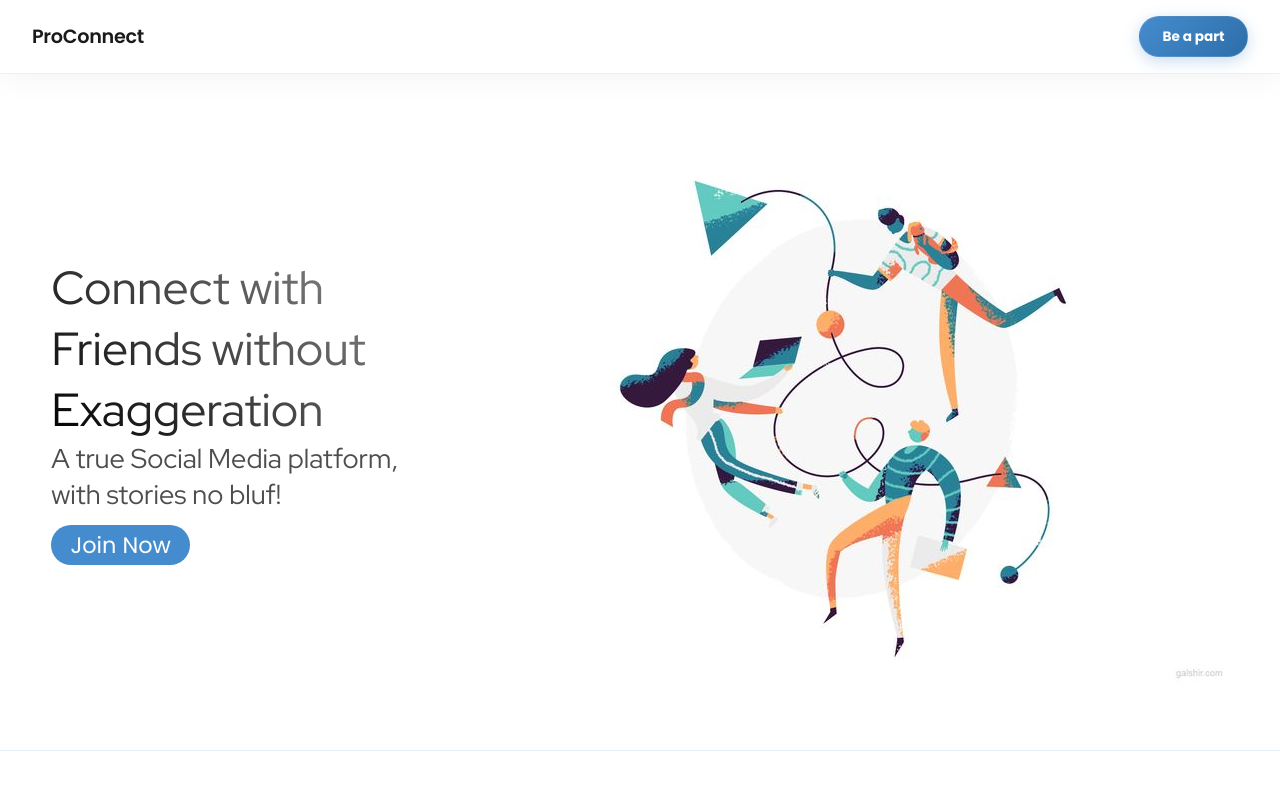
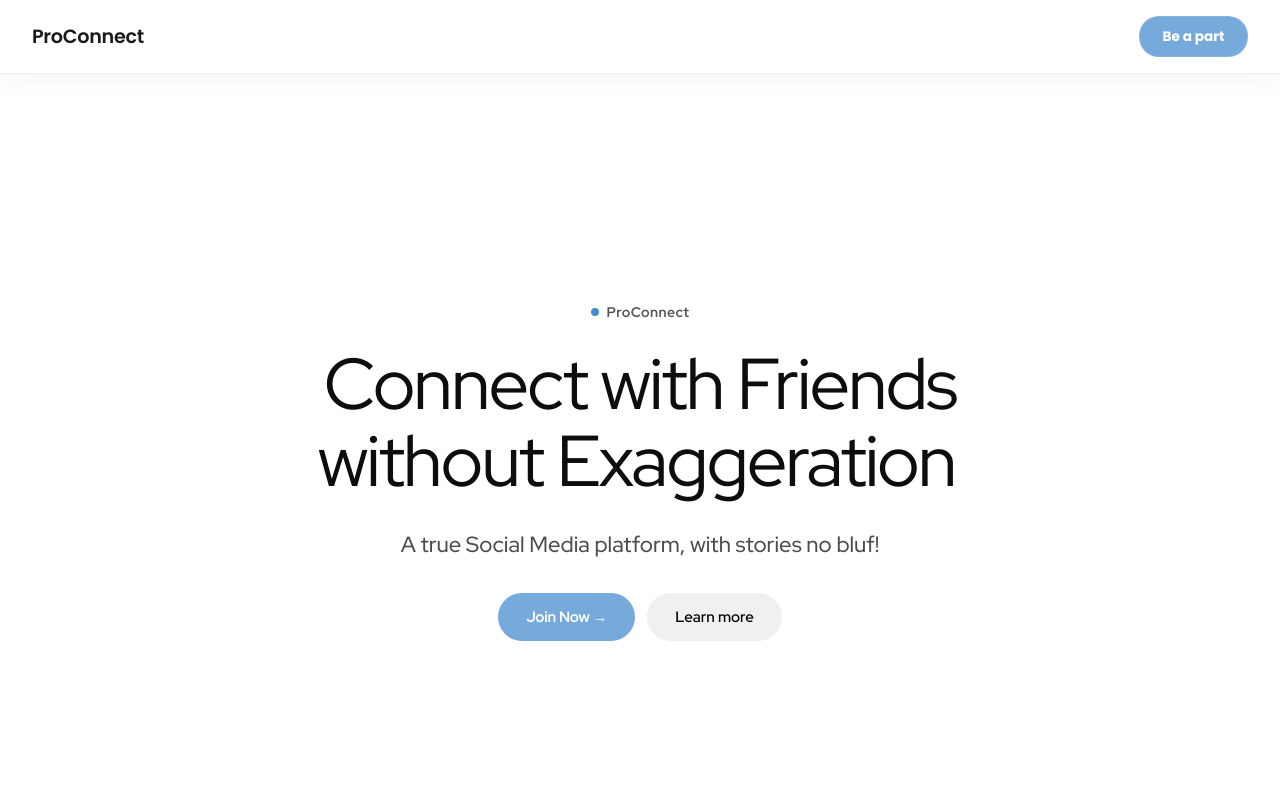
Before and after one commit to shankar-akashkore/ProConnect, a Next.js app in the folder frontend/: page / in a window 1280 px wide. Shown: the top 800 px of the page. Built offline with nearby package versions, Linux system fonts and the light colour scheme; a web font is replaced by a local one.

Commit message:
Index page added UI

```diff
--- a/frontend/src/components/NavbarComponent/styles.module.css
+++ b/frontend/src/components/NavbarComponent/styles.module.css
@@ -71,13 +71,11 @@
 }
 
 .buttonJoin {
-    background: linear-gradient(135deg, rgb(69, 140, 206) 0%, rgb(45, 110, 169) 100%);
+    background: #458ccebb;
     border-radius: 20px;
     padding: 0.6rem 1.4rem;
     color: white;
     cursor: pointer;
-    box-shadow: 0 4px 15px rgba(69, 140, 206, 0.3);
-    transition: all 0.3s ease;
     border: 1px solid rgba(255, 255, 255, 0.1);
     display: flex;
     align-items: center;
@@ -91,8 +89,8 @@
 }
 
 .buttonJoin:hover {
-    transform: translateY(-2px);
-    box-shadow: 0 6px 20px rgba(69, 140, 206, 0.4);
+    background: #458cce;
+
 }
 
 .navSpacer {
--- a/frontend/src/pages/_app.js
+++ b/frontend/src/pages/_app.js
@@ -4,6 +4,7 @@ import { Provider } from "react-redux";
 
 export default function App({ Component, pageProps }) {
   return < >
+  <link href="https://fonts.googleapis.com/css2?family=Red+Hat+Display:wght@400;500;700;900&display=swap" rel="stylesheet" />
   <Provider store={store}>
     <Component {...pageProps} />
   </Provider>
--- a/frontend/src/pages/index.jsx
+++ b/frontend/src/pages/index.jsx
@@ -1,35 +1,106 @@
 import Head from "next/head";
-import Image from "next/image";
-import styles from "@/styles/Home.module.css";
 import { useRouter } from "next/router";
 import UserLayout from "@/layout/UserLayout";
-// const inter = Inter({ subsets: ["latin"] });
+import styles from "@/styles/Home.module.css";
+import { useEffect, useState } from "react";
+
+const FULL_TEXT = "Connect with Friends\nwithout Exaggeration";
 
 export default function Home() {
+  const router = useRouter();
+  const [typed, setTyped] = useState("");
+  const [showCursor, setShowCursor] = useState(true);
+  const [cursorDone, setCursorDone] = useState(false);
+  const [showBrand, setShowBrand] = useState(false);
+  const [showSub, setShowSub] = useState(false);
+  const [showActions, setShowActions] = useState(false);
 
+  // Typewriter effect
+  useEffect(() => {
+    let cancelled = false;
+    const delay = (ms) => new Promise((r) => setTimeout(r, ms));
 
-  const router = useRouter();
+    async function run() {
+      await delay(500);
+
+      for (let i = 0; i < FULL_TEXT.length; i++) {
+        if (cancelled) return;
+        setTyped(FULL_TEXT.slice(0, i + 1));
+        await delay(i < 10 ? 80 : 38 + Math.random() * 30);
+      }
+
+      if (cancelled) return;
+
+      // Typing done — now reveal everything
+      setCursorDone(true);
+      await delay(300);
+      setShowBrand(true);
+      await delay(200);
+      setShowSub(true);
+      await delay(150);
+      setShowActions(true);
+    }
+
+    run();
+    return () => { cancelled = true; };
+  }, []);
+
+  // Blinking cursor — stops once typing is done
+  useEffect(() => {
+    if (cursorDone) return;
+    const interval = setInterval(() => setShowCursor((v) => !v), 530);
+    return () => clearInterval(interval);
+  }, [cursorDone]);
+
+  const lines = typed.split("\n");
 
   return (
     <UserLayout>
+      <Head>
+        <title>ProConnect – Connect without Exaggeration</title>
+      </Head>
+
       <div className={styles.container}>
-        <div className={styles.mainContainer}>
+        <div className={styles.hero}>
 
-          <div className={styles.mainContainer_left}>
-            <p>Connect with Friends without Exaggeration</p>
-            <p>A true Social Media platform, with stories no bluf!</p>
-
-            <div onClick={() => {
-              router.push("/login")
-            }}className={styles.buttonJoin}>
-              <p>Join Now</p>
-            </div>
+          {/* Brand badge — appears after typing */}
+          <div className={`${styles.brand} ${showBrand ? styles.show : ""}`}>
+            <span className={styles.brandDot} />
+            ProConnect
           </div>
 
+          {/* Typewriter headline */}
+          <h1 className={styles.headline}>
+            {lines.map((line, idx) => (
+              <span key={idx}>
+                {line}
+                {idx < lines.length - 1 && <br />}
+              </span>
+            ))}
+            <span
+              className={styles.cursor}
+              style={{ opacity: cursorDone ? 0 : showCursor ? 1 : 0 }}
+            />
+          </h1>
 
-          <div className={styles.mainContainer_right}>
-            <img src="images/home.png" />
+          {/* Subtitle — appears after typing */}
+          <p className={`${styles.subtitle} ${showSub ? styles.show : ""}`}>
+            A true Social Media platform, with stories no bluf!
+          </p>
+
+          {/* Actions — appears after typing */}
+          <div className={`${styles.actions} ${showActions ? styles.show : ""}`}>
+            <button
+              className={styles.btnPrimary}
+              onClick={() => router.push("/login")}
+            >
+              Join Now →
+            </button>
+            <button className={styles.btnSecondary}>
+              Learn more
+            </button>
           </div>
+
         </div>
       </div>
     </UserLayout>
--- a/frontend/src/styles/Home.module.css
+++ b/frontend/src/styles/Home.module.css
@@ -1,50 +1,178 @@
+/* ── LAYOUT ─────────────────────────────────────────────────── */
 .container {
-    font-family: "Poppins";
-    padding: 1.2rem;
+    position: relative;
+    min-height: 100vh;
+    overflow: hidden;
+    background: #ffffff;
+    font-family: "Red Hat Display", "Poppins", sans-serif;
+  }
 
-}
+  /* ── PARTICLE CANVAS ────────────────────────────────────────── */
+  .canvas {
+    position: absolute;
+    inset: 0;
+    pointer-events: none;
+    opacity: 0;
+    transition: opacity 0.6s ease;
+    z-index: 1;
+  }
 
-.mainContainer {
+  /* ── HERO ───────────────────────────────────────────────────── */
+  .hero {
+    position: relative;
+    z-index: 2;
+    display: flex;
+    flex-direction: column;
+    align-items: center;
+    justify-content: center;
+    text-align: center;
+    min-height: 100vh;
+    padding: 48px 24px;
+  }
+
+  /* ── BRAND BADGE ────────────────────────────────────────────── */
+  .brand {
     display: flex;
     align-items: center;
-    justify-content: center;
-    gap: 4rem;
-    padding-inline: 2rem;
-    height: 80vh;
-}
+    gap: 8px;
+    font-size: 14px;
+    font-weight: 700;
+    letter-spacing: 0.4px;
+    color: #555;
+    margin-bottom: 24px;
+    opacity: 0;
+    transform: translateY(-10px);
+    transition: opacity 0.5s ease, transform 0.5s ease;
+  }
 
-.mainContainer_left {
-    flex: 0.5;
-}
+  .brandShow {
+    opacity: 1;
+    transform: translateY(0);
+  }
 
-.mainContainer_right {
-    flex: 0.5;
-}
+  .brandDot {
+    width: 8px;
+    height: 8px;
+    border-radius: 50%;
+    background: #458cce;
+    flex-shrink: 0;
+  }
 
-.mainContainer_left > p:nth-child(1) {
+  /* ── HEADLINE ───────────────────────────────────────────────── */
+  .headline {
     font-family: "Red Hat Display", sans-serif;
-    font-size: 2.9rem;
-    background: -webkit-linear-gradient( 45deg, #000000, #979797);
-    background-clip: text;
-    -webkit-text-fill-color: transparent;
-}
+    font-size: clamp(36px, 6vw, 72px);
+    font-weight: 400;
+    letter-spacing: -2px;
+    line-height: 1.08;
+    color: #0d0d0d;
+    max-width: 760px;
+    min-height: 2.3em;
+    /* Match Google Antigravity: pure black, no gradient while typing */
+  }
 
-.mainContainer_left > p:nth-child(2) {
+  /* ── CURSOR ─────────────────────────────────────────────────── */
+  .cursor {
+    display: inline-block;
+    width: 3px;
+    height: 0.8em;
+    background: #458cce;
+    vertical-align: middle;
+    margin-left: 4px;
+    border-radius: 1px;
+    transition: opacity 0.3s ease 0.3s;
+  }
+
+  .cursorDone {
+    opacity: 0 !important;
+  }
+
+  /* ── SUBTITLE ───────────────────────────────────────────────── */
+  .subtitle {
     font-family: "Red Hat Display", sans-serif;
-    color: #4D4D4D;
-    font-size: 1.7rem;
-}
+    font-size: clamp(16px, 2vw, 22px);
+    font-weight: 500;
+    color: #4d4d4d;
+    margin-top: 18px;
+    max-width: 520px;
+    line-height: 1.5;
+    opacity: 0;
+    transform: translateY(10px);
+    transition: opacity 0.6s ease, transform 0.6s ease;
+  }
 
-.mainContainer_left > div.buttonJoin {
-    width: fit-content;
+  /* ── ACTIONS ────────────────────────────────────────────────── */
+  .actions {
+    display: flex;
+    align-items: center;
+    gap: 12px;
+    margin-top: 32px;
+    opacity: 0;
+    transform: translateY(10px);
+    transition: opacity 0.6s ease 0.15s, transform 0.6s ease 0.15s;
+  }
+
+  /* Shared show state for subtitle + actions */
+  .show {
+    opacity: 1;
+    transform: translateY(0);
+  }
+
+  /* ── BUTTONS ────────────────────────────────────────────────── */
+  .btnPrimary {
+    background: #458ccebb;
+    color: #ffffff;
+    border: none;
+    padding: 14px 28px;
+    border-radius: 50px;
+    font-family: "Red Hat Display", sans-serif;
+    font-size: 15px;
+    font-weight: 700;
     cursor: pointer;
-    user-select: none;
-    transition: all 0.2s;
-    margin-top: 0.8rem;
-    font-size: 1.4rem;
-    background-color: rgb(69, 140, 206);
-    color: white;
-    padding-inline: 1.2rem;
-    padding-block: 0.2rem;
-    border-radius: 25px;
-}
+    transition: background 0.2s ease, transform 0.15s ease;
+    letter-spacing: -0.2px;
+  }
+
+  .btnPrimary:hover {
+    background: #458cce;
+  }
+
+  .btnPrimary:active {
+    transform: scale(0.98);
+  }
+
+  .btnSecondary {
+    background: #f0f0f0;
+    color: #000000;
+    border: none;
+    padding: 14px 28px;
+    border-radius: 50px;
+    font-family: "Red Hat Display", sans-serif;
+    font-size: 15px;
+    font-weight: 600;
+    cursor: pointer;
+    transition: background 0.2s ease;
+  }
+
+  .btnSecondary:hover {
+    background: #e0e0e0;
+  }
+
+  /* ── RESPONSIVE ─────────────────────────────────────────────── */
+  @media (max-width: 600px) {
+    .headline {
+      letter-spacing: -1px;
+    }
+
+    .actions {
+      flex-direction: column;
+      width: 100%;
+      max-width: 280px;
+    }
+
+    .btnPrimary,
+    .btnSecondary {
+      width: 100%;
+      text-align: center;
+    }
+  }
```
